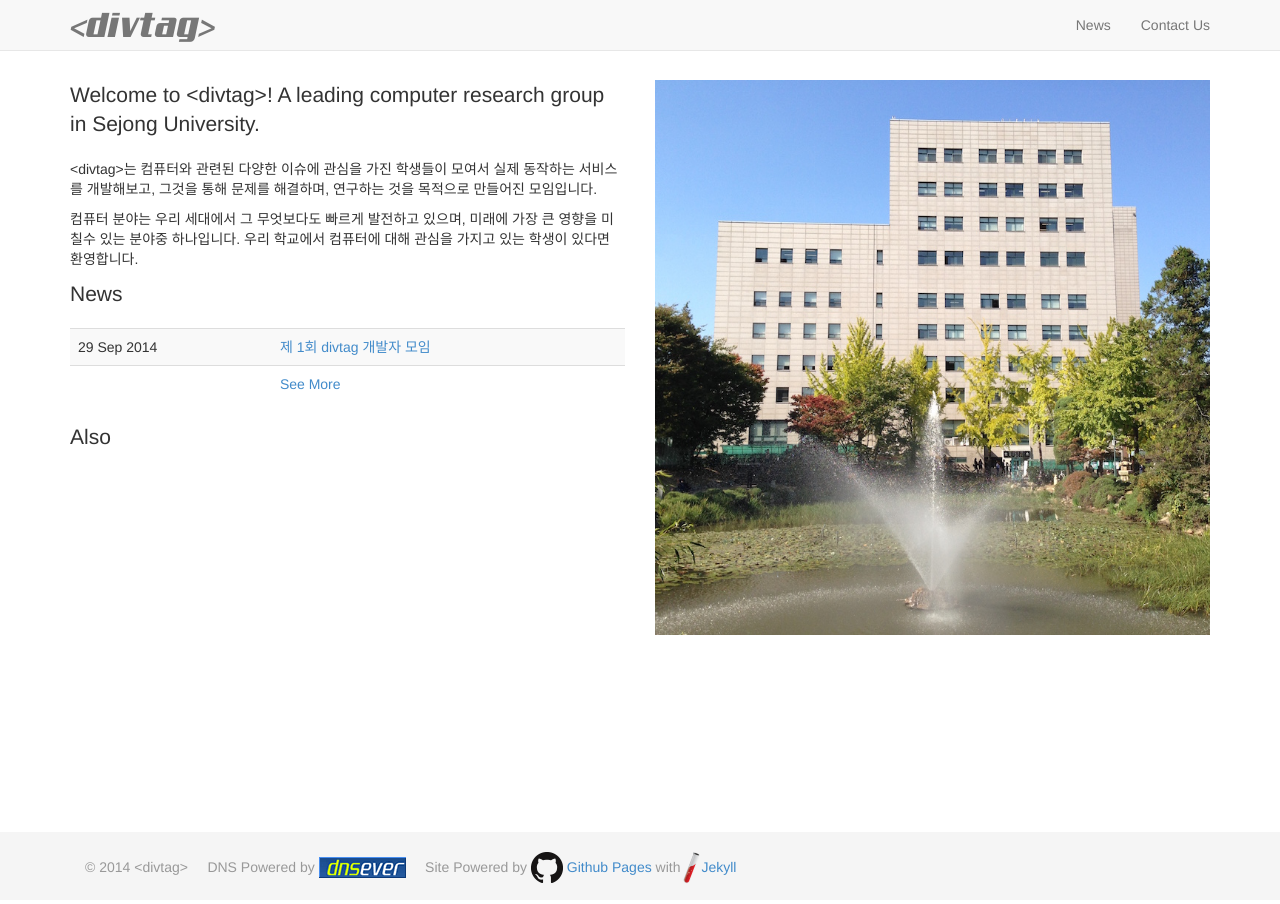
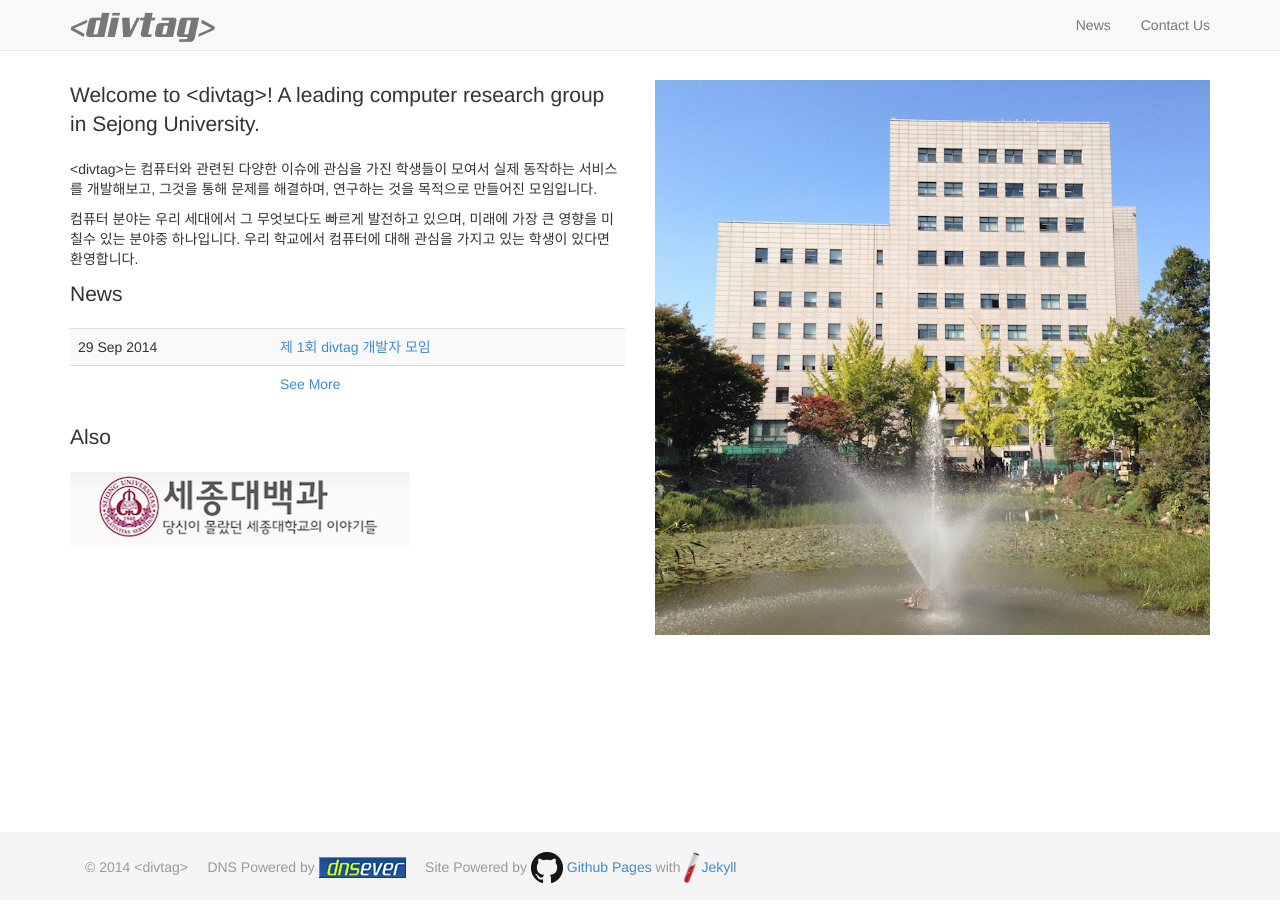
Before and after one commit to divtagers/divtagers.github.io, a Jekyll site: the page built from index.html, in a window 1280 px wide. Built offline with Jekyll 4.4.1, drawn with Linux system fonts in a browser that asks for light colours; nearby versions of some CDN libraries; Markdown is read by kramdown in place of the engine named in the settings.

Commit message:
add banner

```diff
--- a/index.html
+++ b/index.html
@@ -25,7 +25,7 @@ type: home
       </tbody>
     </table>
     <p class="lead">Also</p>
-
+      <a href="http://sejongwiki.kr"><img src="./img/banner/sejongwiki.png" alt="Sejong WiKi" style="margin-bottom: 20px;"></a>
   </div>
 
   <div class="col-md-6 slideshow-div">
```
Also changed, not shown: img/banner/sejongwiki.png (added).
